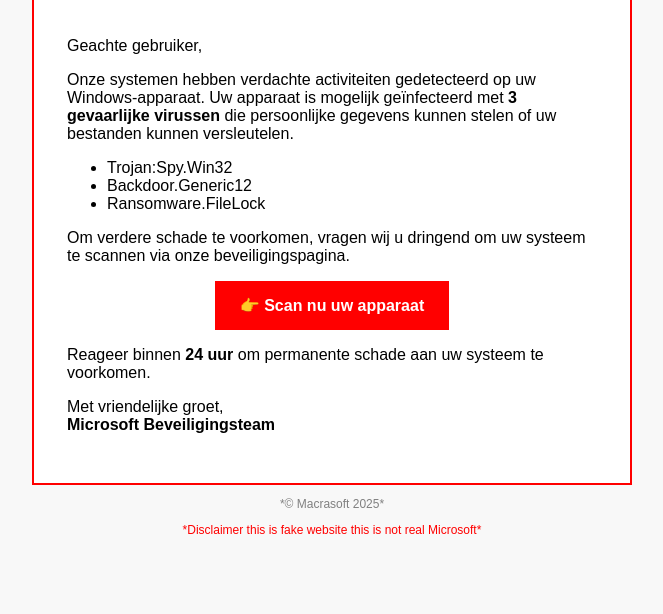
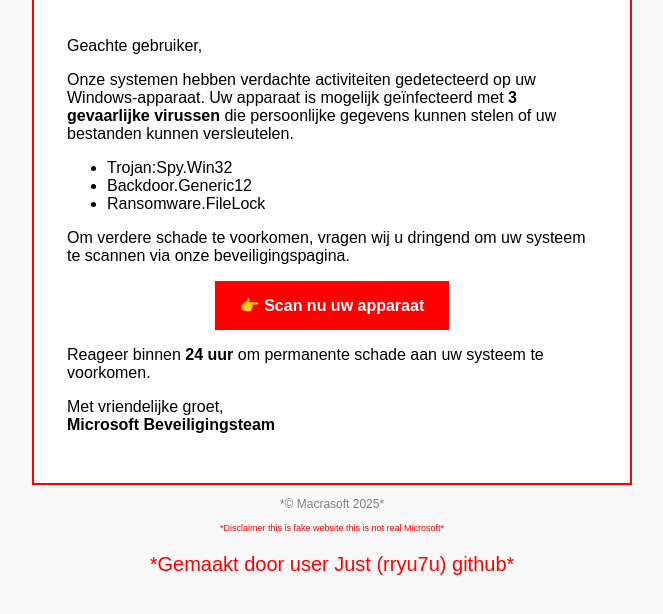
Before and after one commit to rryu7u/rryu7u.github.io, a plain HTML site: page index.html in a window 1280 px wide. Shown: the part 258-872 px from the top of the page, without its empty margins (308-971 px from the left). Before the commit the page ends 835 px from the top, so only its background shows below. Drawn offline with Linux system fonts and the light colour scheme.

Commit message:
user tag

```diff
--- a/index.html
+++ b/index.html
@@ -46,8 +46,11 @@
   <p style="text-align: center; color: gray; font-size: 12px;">
     *© Macrasoft 2025*
   </p>
-   <p style="text-align: center; color: red; font-size: 12px;">
+   <p style="text-align: center; color: red; font-size: 9px;">
     *Disclaimer this is fake website this is not real Microsoft*
+  </p>
+  <p style="text-align: center; color: red; font-size: 20px;">
+    *Gemaakt door user Just (rryu7u) github*
   </p>
 </body>
 </html>
```
